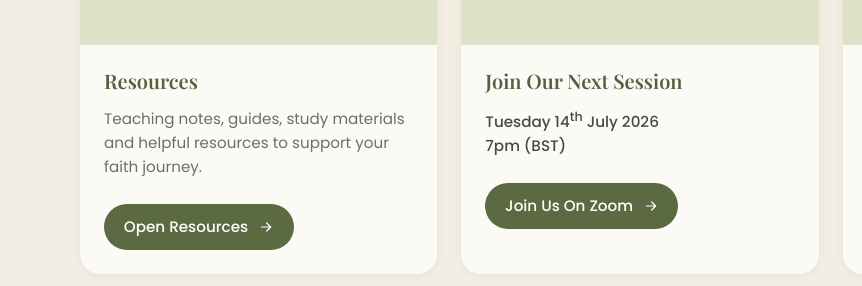
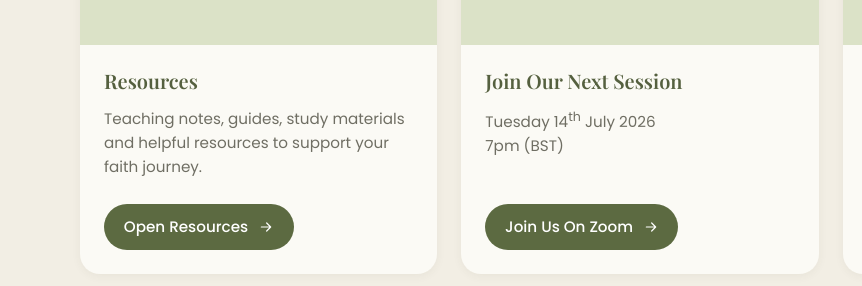
Before and after one commit to MsBlessin/siff-digital-hub, a plain HTML site: page public/index.html in a window 1280 px wide. Shown: the part 514-800 px from the top of the page, 0-862 px from the left. Drawn offline with nearby package versions, Linux system fonts and the light colour scheme.

Commit message:
Fix misaligned Join Our Next Session card on the homepage
It used a different paragraph style (card__meta) than every other
card (card__text), which didn't stretch to fill the card height —
that's why its button sat higher than the rest of the row and its
text looked visually inconsistent.

Co-Authored-By: Claude Sonnet 5 <noreply@anthropic.com>

```diff
--- a/public/css/styles.css
+++ b/public/css/styles.css
@@ -278,7 +278,6 @@ a:focus-visible, button:focus-visible {
 }
 .card__title { font-size: 1.25rem; margin-bottom: 0; }
 .card__text { color: var(--color-body-text); font-size: 0.95rem; flex: 1; }
-.card__meta { color: var(--color-body-text-dark); font-size: 0.95rem; font-weight: 500; }
 
 /* Card without media strip (used on Resources hub + About formation list) */
 .card--plain .card__body { padding: 1.75rem; }
--- a/public/index.html
+++ b/public/index.html
@@ -153,7 +153,7 @@
         </div>
         <div class="card__body">
           <h2 class="card__title">Join Our Next Session</h2>
-          <p class="card__meta">Tuesday 14<sup>th</sup> July 2026<br>7pm (BST)</p>
+          <p class="card__text">Tuesday 14<sup>th</sup> July 2026<br>7pm (BST)</p>
           <a class="btn" href="https://us02web.zoom.us/j/9525125530" data-link-key="zoom.url" target="_blank" rel="noopener">Join Us On Zoom <svg aria-hidden="true"><use href="#icon-arrow"></use></svg></a>
         </div>
       </article>
```
